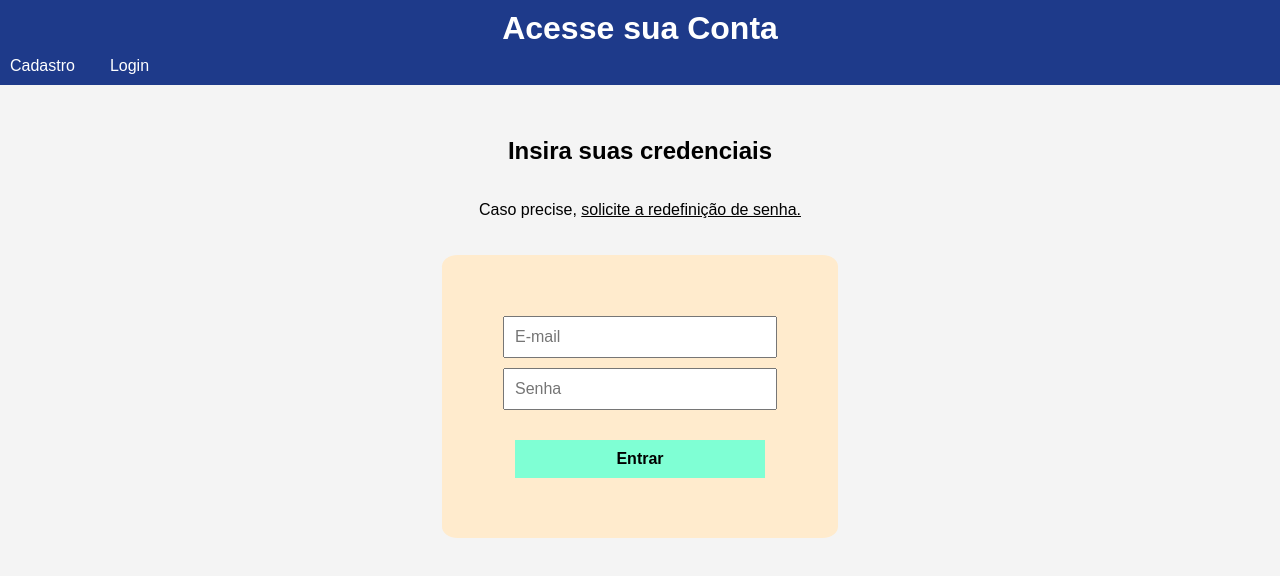
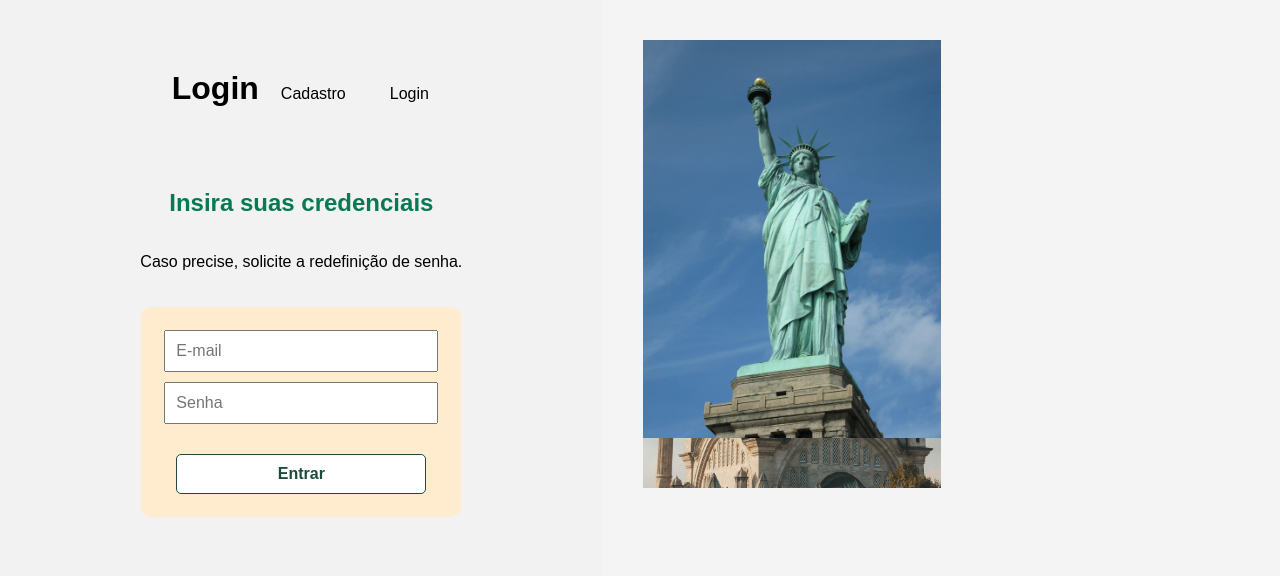
Before and after one commit to PuliSaglio/projeto_web1_un1, a plain HTML site: page login.html in a window 1280 px wide. Drawn offline with Linux system fonts and the light colour scheme.

Commit message:
atualização na página login

```diff
--- a/assets/css/cadastro.css
+++ b/assets/css/cadastro.css
@@ -10,7 +10,7 @@ body {
 }
 
 header {
-    background-color: #1E3A8A;
+    background-color:#a6f4c5;
     justify-content: center;
     align-items: center;
 }
@@ -20,6 +20,11 @@ header h1 {
     color: white;
     text-align: center;
    padding-top: 10px;
+}
+
+main h2{
+    color: #067a55;
+
 }
 
 nav {
@@ -75,20 +80,21 @@ input, button {
 #botao-cadastrar{
     margin-top: 20px;
     border: none;
-    background-color: aquamarine;
+    background-color: white;
     font-weight: bold;
-    display: flex;
-    justify-content: center;
-    border-radius: 2%;
-    color: white;
+    border: #1c4c38 solid 1px;
+    border-radius: 5px;
+    color: #1c4c38;
 
 }
 
 #botao-cadastrar:hover{
     cursor: pointer;
-    color: black;
+    border: none;
+    background-color: #a6f4c5;
 
 }
+
 
 label{
     display: block;
--- a/assets/css/login.css
+++ b/assets/css/login.css
@@ -1,49 +1,107 @@
+/*responsividade para telas menores que 768px*/
+@media (max-width: 768px) {
+    .container-body {
+        flex-direction: column;
+    }
+}
+
 body {
+    display: flex;
     font-family: Arial, sans-serif;
     margin: 0;
     padding: 0;
     background-color: #f4f4f4;
-    align-items: center;
-    justify-content: center;
+    align-items: left;
+    justify-content: left;
     height: 100vh;
 
 }
-
+/*#################################
+    HEADER
+  ###############################*/
 header {
-    background-color: #1E3A8A;
     justify-content: center;
     align-items: center;
+    display: flex;
+    padding: 20px 0;
 }
 
 header h1 {
     margin: 0;
-    color: white;
+    color: black;
     text-align: center;
-   padding-top: 10px;
+    font-weight: bold;
+    padding: 10px;
 }
 
 nav {
-    align-items: center;
-    justify-content: left;
+    margin-top: 10px;
     display: flex;
+    flex-direction: row;
+    justify-content: center;
+    gap: 20px;
 }
 
-nav a {
-    color: white;
-    margin-right: 15px;
-    text-decoration: none;
-    padding: 10px;
+nav a{
+    padding: 8px 12px;
+}
+
+/*####################################
+    MAIN - CORPO PRINCIPAL DA PÁGINA
+  ###################################*/
+main h2{
+    color: #067a55;
+
 }
 
 .menu-navegacao:hover{
     border-bottom: 2px solid black;
 }
 
+/*  DIV CENTRAL BODY  */
+.container-body {
+    display: flex;
+    height: 100%;
+    width: 100%;
+}
+
+/* Div da esquerda ocupando 50% */
+#div-esquerda {
+    width: 50%;
+    height: 100vh;
+    padding: 40px;
+    background-color: #f2f2f2;
+    box-sizing: border-box;
+}
+
+/* Div da direita ocupando 50% */
+#div-direita {
+    width: 50%;
+    height: 80%;
+    padding: 40px;
+  }
+
+/* Slider com imagens sobrepostas */
+.slider {
+position: relative;
+width: 50%;
+height: 50%;
+}
+
+.slide {
+position: absolute;
+top: 0;
+left: 0;
+width: 100%;
+opacity: 100%;
+transition: opacity 1s ease-in-out;
+}
+
 main {
     padding: 2rem;
+    display: flex;
     align-items: center;
     justify-content: center;
-    display: flex;
     flex-direction: column;
 }
 
@@ -83,18 +141,23 @@ input, button {
 #botao-entrar{
     margin-top: 20px;
     border: none;
-    background-color: aquamarine;
+    background-color: white;
     font-weight: bold;
+    border: #1c4c38 solid 1px;
+    border-radius: 5px;
+    color: #1c4c38;
 
 }
 
 #botao-entrar:hover{
     cursor: pointer;
     border: none;
+    background-color: #a6f4c5;
 
 }
 
 a{
     color: black;
+    text-decoration: none;
 
 }
--- a/login.html
+++ b/login.html
@@ -9,8 +9,12 @@
 </head>
 
 <body>
+
+    <div class="container-body">
+
+        <div id="div-esquerda">
         <header>
-        <h1>Acesse sua Conta</h1>
+            <h1>Login</h1>
             <nav>
                 <a class="menu-navegacao" href="cadastro.html">Cadastro</a>
                 <a class="menu-navegacao" href="login.html">Login</a>
@@ -32,6 +36,17 @@
             </div>
         </main>
 
+        </div>
+
+        <div id="div-direita">
+            <div class="slider">
+            <img src="assets/images/istambul.jpg" alt="Istambul" class="slide">
+            <img src="assets/images/NewYork.jpg" alt="New York" class="slide">
+            </div>
+        </div>
+
+
+    </div>
 
 
 </body>
```
Also changed, not shown: assets/css/index.css (deleted), assets/images/NewYork.jpg (added), assets/images/istambul.jpg (added), index.html (deleted). Lines whose indentation alone changed are shown as unchanged.
